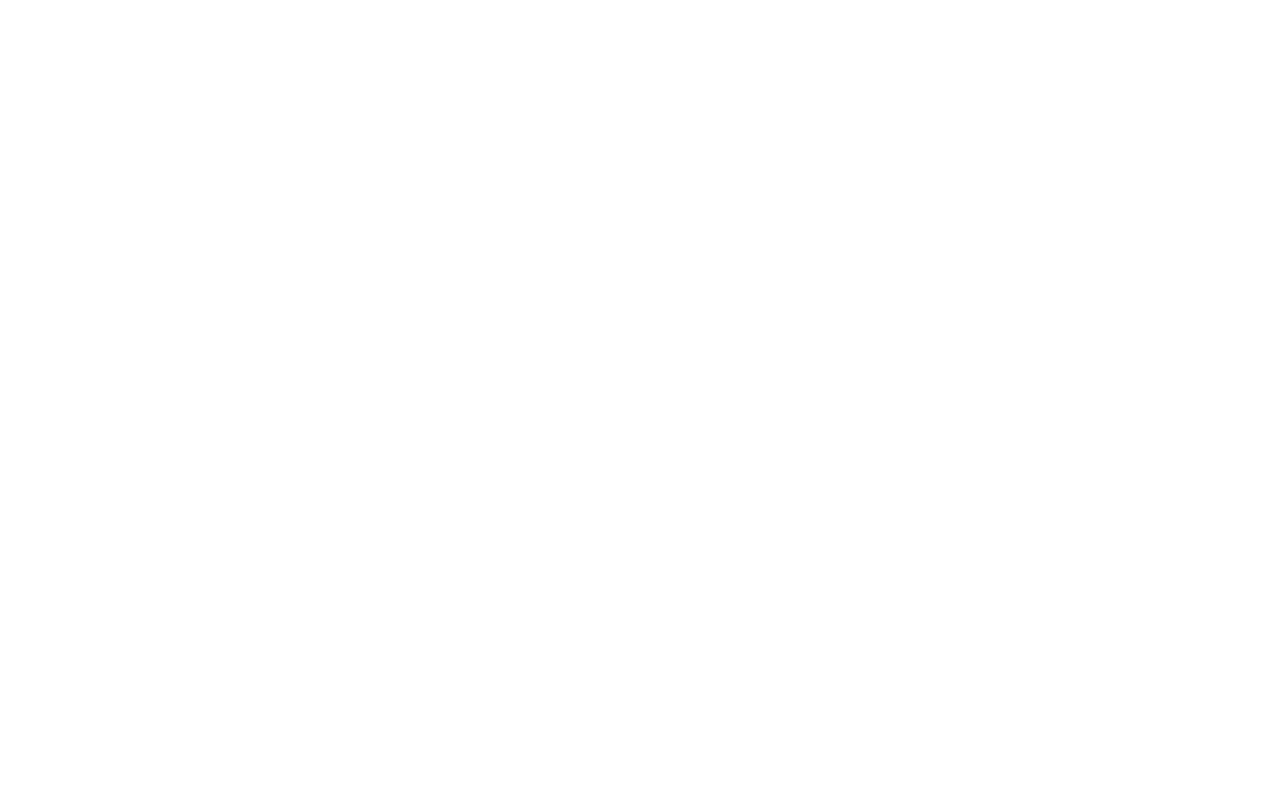
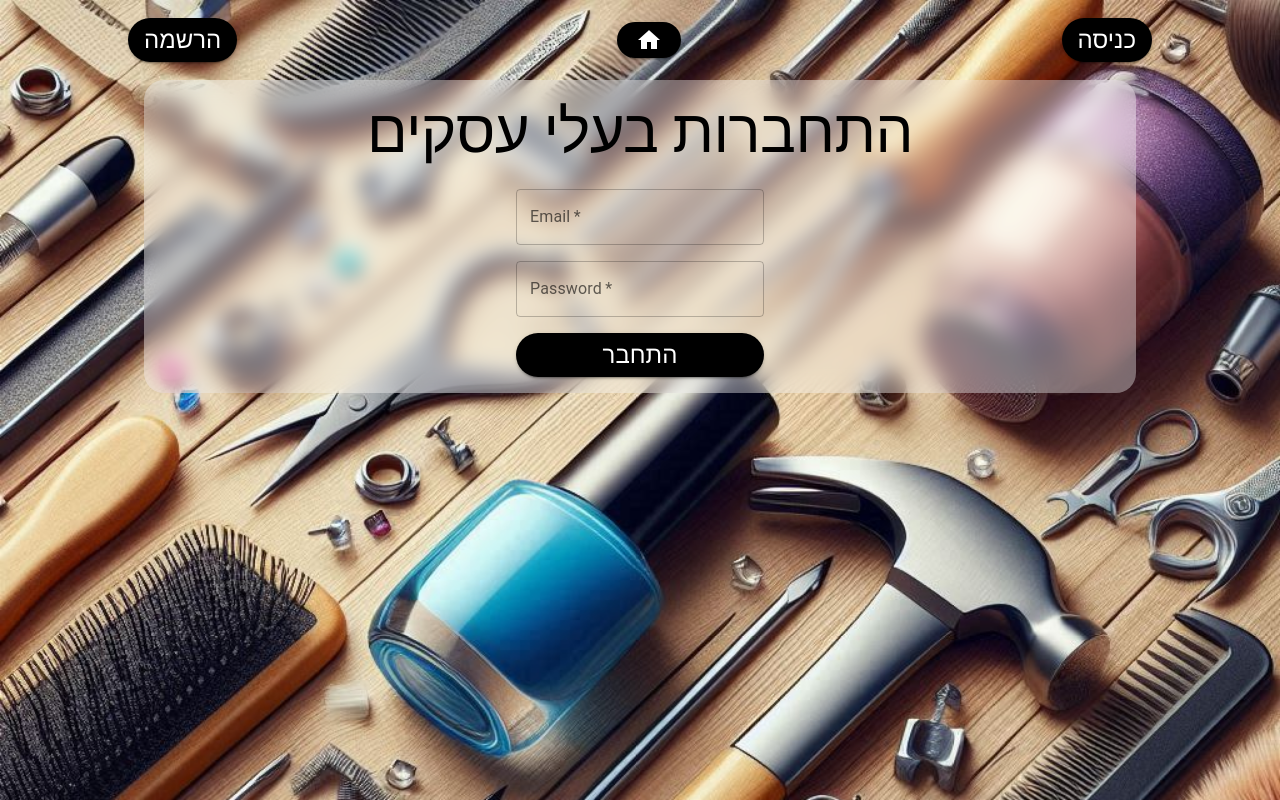
Before and after one commit to rotem-bendavid/BizQ, a React (Create React App) app in the folder frontend/: page /Login in a window 1280 px wide. Built offline with nearby package versions, Linux system fonts and the light colour scheme.

Commit message:
add navBar

```diff
--- a/frontend/src/App.js
+++ b/frontend/src/App.js
@@ -1,19 +1,24 @@
+import React from 'react';
 import { BrowserRouter as Router, Route, Switch } from 'react-router-dom';
+import NavBar from './features/Generics/NavBar';
 import BusinessPage from './pages/BusinessPage';
 import HomePage from './pages/HomePage';
+import BackGround from './features/BackGround';
+import LoginPage from './pages/Login';
 
 function App() {
   return (
     <Router>
-      <div className='app_page'>
-        <Switch>
-          <Route path='/' exact>
-            <HomePage></HomePage>
-          </Route>
-          <Route path='/BusinessPage/:userId?' exact>
-            <BusinessPage></BusinessPage>
-          </Route>
-        </Switch>
+      <BackGround/>
+      <div className='app_page' style={{ display: 'flex', flexDirection: 'column', height: '100vh' }}>
+        <NavBar />
+        <div className='pages_content' style={{ flex: 1, overflowY: 'auto', marginTop: '10vh' }}>
+          <Switch>
+            <Route path="/" exact component={HomePage} />
+            <Route path="/Login" exact component={LoginPage} />
+            <Route path="/BusinessPage/:userId?" exact component={BusinessPage} />
+          </Switch>
+        </div>
       </div>
     </Router>
   );
--- /dev/null
+++ b/frontend/src/features/Generics/NavBar.js
@@ -0,0 +1,55 @@
+import React from 'react';
+import { Stack, Button, Typography } from '@mui/material';
+import { Link } from 'react-router-dom';
+
+const NavBar = () => {
+  return (
+    <Stack
+      direction={'row'}
+      justifyContent={'space-between'}
+      width={'80%'}
+      sx={{
+        position: 'fixed', // Make navbar fixed
+        top: 0,
+        left: '50%',  // Move the navbar to the center horizontally
+        transform: 'translateX(-50%)',  // Correct the offset of 50% left by shifting it back
+        height: '10vh', // Set navbar height to 10%
+        zIndex: 1000, // Ensure navbar stays above other content
+        display: 'flex',
+        alignItems: 'center', // Vertically center content inside navbar
+        justifyContent: 'space-between', // Space out the buttons
+      }}
+    >
+      <Button
+        variant="contained"
+        sx={{ backgroundColor: 'black', borderRadius: '30px' }}
+        component={Link} // Use React Router's Link for navigation
+        to="/BusinessPage"
+      >
+        <Typography variant="h5">הרשמה</Typography>
+      </Button>
+      <Button
+        variant="contained"
+        sx={{ backgroundColor: 'black', borderRadius: '30px' }}
+        component={Link} // Use React Router's Link for navigation
+        to="/"
+      >
+        <img
+          src="../static/nav/home-image.png" // Provide the correct image path
+          alt="BizQ Home" // Alt text for the image
+          style={{ maxWidth: '100%', height: 'auto', borderRadius: '20px' }} // Style the image as needed
+        />
+      </Button>
+      <Button
+        variant="contained"
+        sx={{ backgroundColor: 'black', borderRadius: '30px' }}
+        component={Link} // Use React Router's Link for navigation
+        to="/Login"
+      >
+        <Typography variant="h5">כניסה</Typography>
+      </Button>
+    </Stack>
+  );
+};
+
+export default NavBar;
--- a/frontend/src/pages/BusinessPage.js
+++ b/frontend/src/pages/BusinessPage.js
@@ -3,13 +3,11 @@ import { Button, Typography, Stack, IconButton } from '@mui/material';
 import WestIcon from '@mui/icons-material/West';
 import OptionInput from '../features/BusinessPage/OptionInput';
 import { WEEK_DAYS } from '../features/BusinessPage/data';
-import BackGround from '../features/BackGround';
 import FrostedBackground from '../features/FrostedBackground';
 
 const BusinessPage = () => {
   return (
-    <Stack py={4} spacing={2} alignItems={'center'} sx={{}}>
-      <BackGround></BackGround>
+    <Stack spacing={2} alignItems={'center'} sx={{}}>
       <FrostedBackground>
         <Stack direction={'row'} alignItems={'center'} spacing={2}>
           <IconButton color='black'>
--- a/frontend/src/pages/HomePage.js
+++ b/frontend/src/pages/HomePage.js
@@ -7,34 +7,13 @@ import {
   Card,
   Grid,
 } from '@mui/material';
-import BackGround from '../features/BackGround';
 import FrostedBackground from '../features/FrostedBackground';
 import { TOPICS } from '../features/HomePage/data';
 import TopicCube from '../features/HomePage/TopicCube';
 
 const HomePage = () => {
   return (
-    <Stack alignItems={'center'} sx={{ height: '95vh', overflowY: 'hidden' }}>
-      <BackGround></BackGround>
-      <Stack
-        direction={'row'}
-        p={4}
-        justifyContent={'space-between'}
-        width={'80%'}
-      >
-        <Button
-          variant='contained'
-          sx={{ backgroundColor: 'black', borderRadius: '30px' }}
-        >
-          <Typography variant='h4'>הרשמה</Typography>
-        </Button>
-        <Button
-          variant='contained'
-          sx={{ backgroundColor: 'black', borderRadius: '30px' }}
-        >
-          <Typography variant='h4'>כניסה</Typography>
-        </Button>
-      </Stack>
+    <Stack alignItems={'center'} sx={{ height: '80vh', overflowY: 'hidden' }}>
       <FrostedBackground>
         <Typography variant='h1'>BizQ</Typography>
         <Typography variant='h4'>פלטפורמת תזמון חכמה</Typography>
--- /dev/null
+++ b/frontend/src/pages/Login.js
@@ -0,0 +1,45 @@
+import React, { useState } from 'react';
+import { Typography, Stack, TextField, Button } from '@mui/material';
+import FrostedBackground from '../features/FrostedBackground';
+
+
+const LoginPage = () => {
+
+  return (
+    <Stack alignItems="center" justifyContent="center">
+      <FrostedBackground>
+        <Typography variant="h2" gutterBottom>
+            התחברות בעלי עסקים
+        </Typography>
+
+        <form>
+            <Stack spacing={2}>
+            <TextField
+                label="Email"
+                variant="outlined"
+                fullWidth
+                type="email"
+                required
+            />
+            <TextField
+                label="Password"
+                variant="outlined"
+                fullWidth
+                type="password"
+                required
+            />
+            <Button
+                variant="contained"
+                type="submit"
+                sx={{ backgroundColor: 'black', borderRadius: '30px' }}
+            >
+                <Typography variant="h5">התחבר</Typography>
+            </Button>
+            </Stack>
+        </form>
+      </FrostedBackground>
+    </Stack>
+  );
+};
+
+export default LoginPage;
```
Also changed, not shown: frontend/public/static/nav/home-image.png (added).
